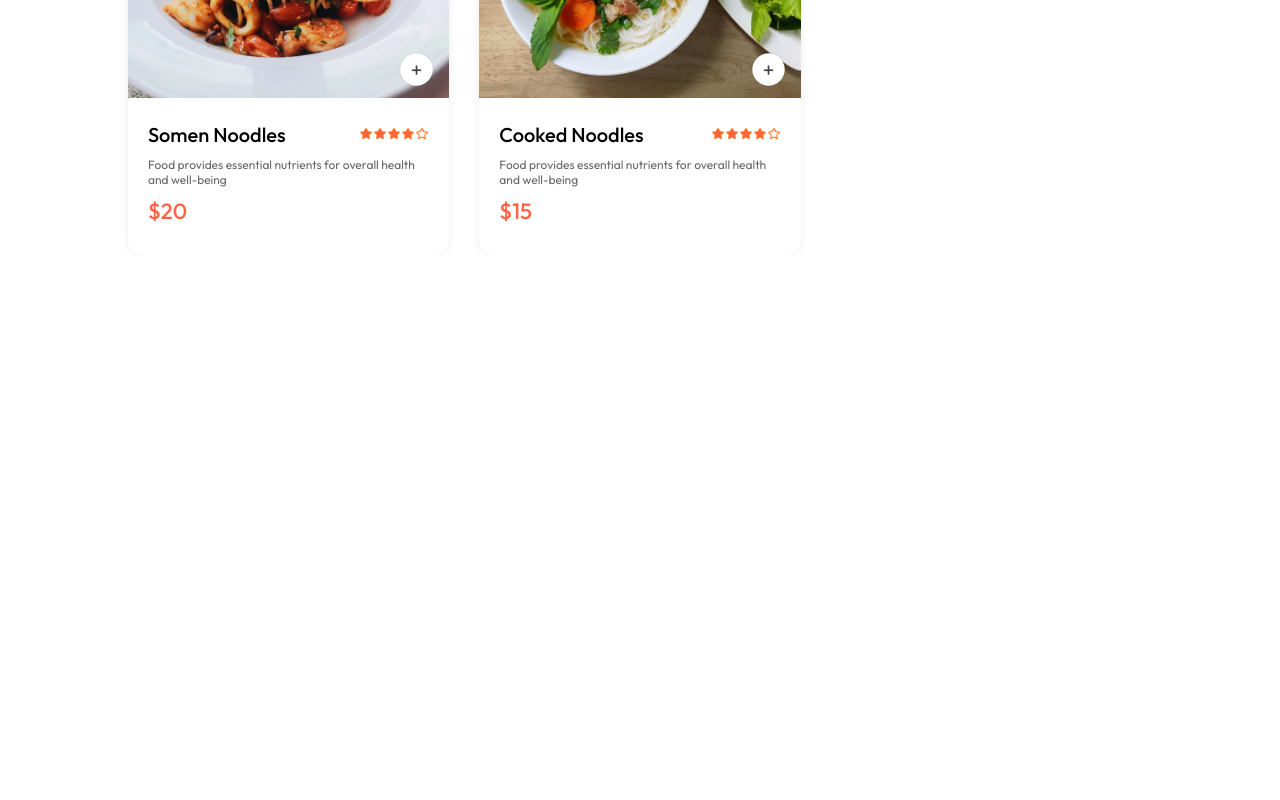
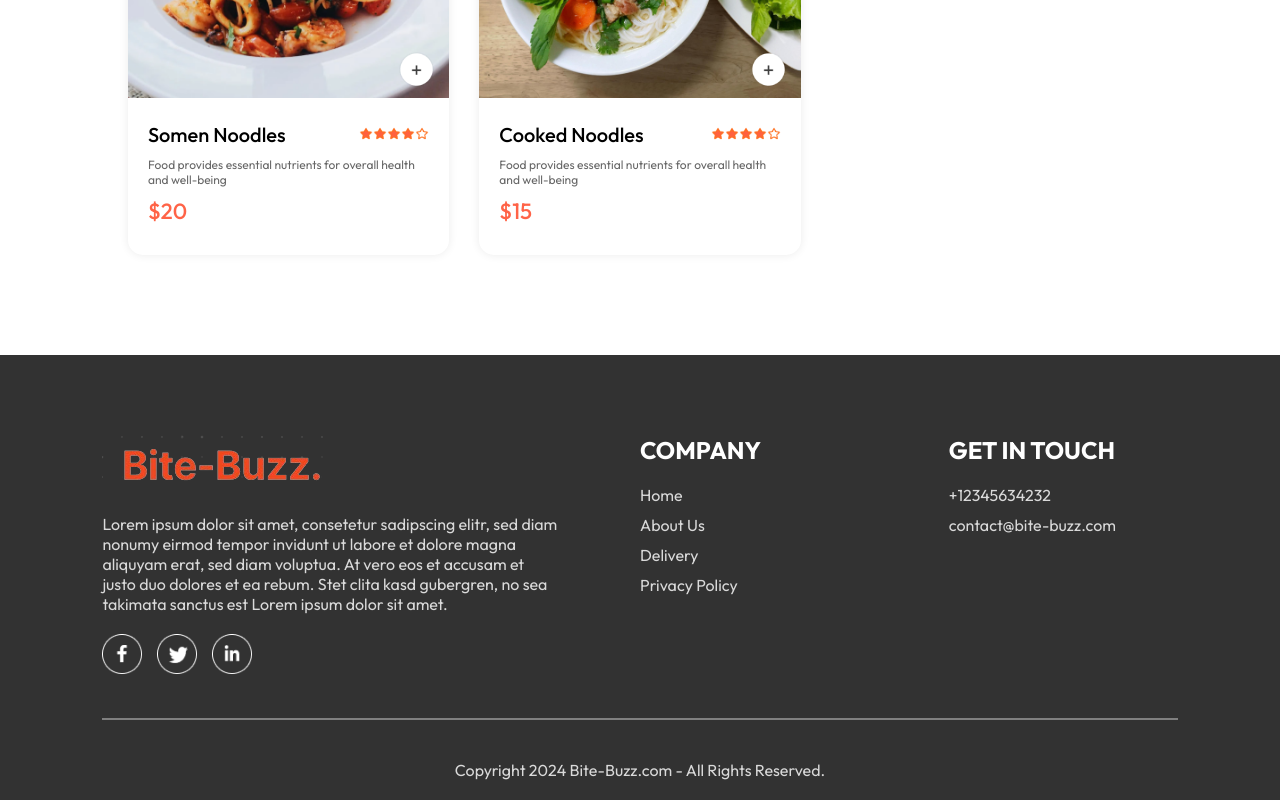
Before and after one commit to sari-rahul/BiteBuzz, a React (Create React App) app: page / in a window 1280 px wide. Shown: the part 5748-6548 px from the top of the page. Before the commit the page ends 6003 px from the top, so only its background shows below. Built offline with nearby package versions, Linux system fonts and the light colour scheme.

Commit message:
Add Footer component

```diff
--- a/src/App.js
+++ b/src/App.js
@@ -4,9 +4,12 @@
 import Home from './pages/Home/Home';
 import Cart from './pages/Cart/Cart';
 import PlaceOrder from './pages/PlaceOrder/PlaceOrder';
+import Footer from './components/Footer/Footer';
+
 
 const App = () => {
   return (
+    <>
       <div className='app'>
         <Navbar/>
         <Routes>
@@ -14,9 +17,9 @@
           <Route path='/cart' element={<Cart/>} />
           <Route path='/order' element={<PlaceOrder/>} />
         </Routes>
-
-
       </div>
+      <Footer/>
+    </>
   )
 }
 
--- a/src/components/FoodDisplay/FoodDisplay.js
+++ b/src/components/FoodDisplay/FoodDisplay.js
@@ -12,12 +12,16 @@
         <h2> Top Dishes near you</h2>
         <div className="food-display-list">
             {food_list.map((item,index)=>{
+                if(category==='All' || category===item.category){
+
                     return <FoodItem key={index}
                     id={item._id}
                     name={item.name}
                     description={item.description}
                     price={item.price}
                     image={item.image}/>
+                }
+
             })}
         </div>
     </div>
--- /dev/null
+++ b/src/components/Footer/Footer.css
@@ -0,0 +1,48 @@
+.footer{
+    color: #d9d9d9;
+    background-color:#323232;
+    display: flex;
+    flex-direction: column;
+    align-items: center;
+    gap: 20px;
+    padding: 20px 8vw;
+    padding-top: 80px;
+    margin-top: 100px;
+}
+.footer-content{
+    width: 100%;
+    display: grid;
+    grid-template-columns: 2fr 1fr 1fr;
+    gap: 80px;
+}
+.footer-content-left,
+.footer-content-right,
+.footer-content-center{
+    display: flex;
+    flex-direction: column;
+    align-items: start;
+    gap: 20px;
+}
+.footer-content-left li,
+.footer-content-right li,
+.footer-content-center li{
+    list-style: none;
+    margin-bottom: 10px;
+    cursor: pointer;
+}
+.footer-content-right h2,
+.footer-content-center h2{
+   color: white;
+}
+
+.footer-social-icons img{
+    width: 40px;
+    margin-right:15px ;
+}
+.footer hr{
+    width: 100%;
+    height: 2px;
+    margin: 20px 0;
+    background-color: grey;
+    border: none;
+}
--- /dev/null
+++ b/src/components/Footer/Footer.js
@@ -0,0 +1,47 @@
+import React from 'react';
+import './Footer.css';
+import { assets } from '../../assets/assets';
+
+const Footer = () => {
+  return (
+    <div className='footer' id='footer'>
+      <div className="footer-content">
+            <div className='footer-content-left'>
+                <img src={assets.logo} alt="" />
+                <p>Lorem ipsum dolor sit amet, consetetur sadipscing
+                   elitr, sed diam nonumy eirmod tempor invidunt ut
+                   labore et dolore magna aliquyam erat, sed diam
+                   voluptua. At vero eos et accusam et justo duo dolores
+                   et ea rebum. Stet clita kasd gubergren, no sea takimata
+                   sanctus est Lorem ipsum dolor sit amet.
+                </p>
+                <div className="footer-social-icons">
+                    <img src={assets.facebook_icon} alt="" />
+                    <img src={assets.twitter_icon} alt="" />
+                    <img src={assets.linkedin_icon} alt="" />
+                </div>
+            </div>
+            <div className='footer-content-center'>
+                <h2>COMPANY</h2>
+                <ul>
+                    <li>Home</li>
+                    <li>About Us</li>
+                    <li>Delivery</li>
+                    <li>Privacy Policy</li>
+                </ul>
+            </div>
+            <div className='footer-content-right'>
+                <h2>GET IN TOUCH</h2>
+                <ul>
+                    <li>+12345634232</li>
+                    <li>contact@bite-buzz.com</li>
+                </ul>
+            </div>
+      </div>
+      <hr />
+      <p className='footer-copyright'>Copyright 2024 Bite-Buzz.com - All Rights Reserved.</p>
+    </div>
+  )
+}
+
+export default Footer
```
Lines whose indentation alone changed are shown as unchanged.
